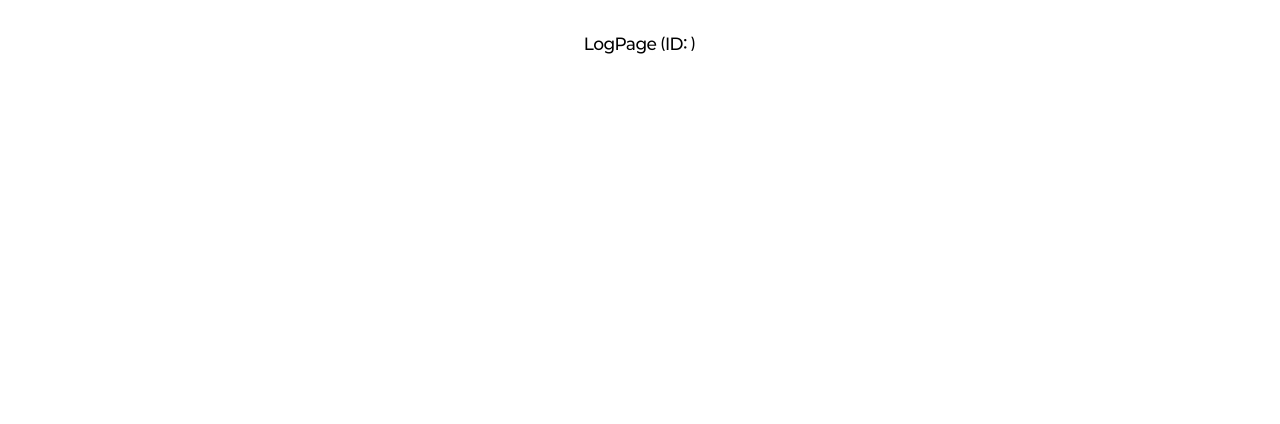
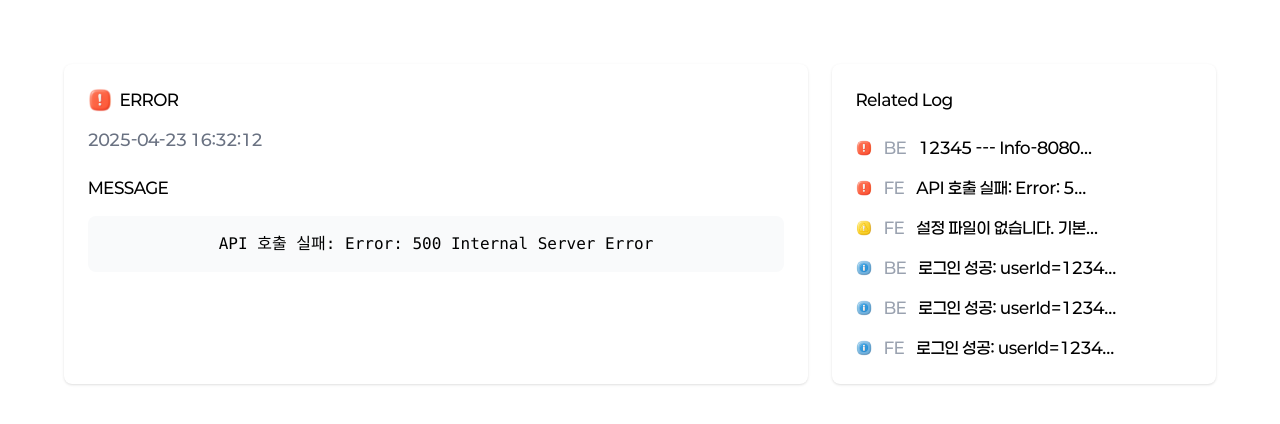
Before and after one commit to SIM-GYUBIN/CHOLOG, a React (Vite) app in the folder frontend/cholog/: page /log/1 in a window 1280 px wide. Shown: the top 424 px of the page. Built offline with nearby package versions, Linux system fonts and the light colour scheme.

Commit message:
feat : log-detail-page - 로그 디테일 페이지 화면 구성 S12P31B207-72

```diff
--- /dev/null
+++ b/frontend/cholog/src/components/projectCard.tsx
@@ -0,0 +1,42 @@
+// React import 제거
+interface ProjectCardProps {
+  name: string;
+  status: string;
+  lastLog: string;
+}
+
+const ProjectCard = ({ name, status, lastLog }: ProjectCardProps) => {
+  return (
+    <div className="p-4 border border-gray-200 rounded-lg hover:shadow-md transition-shadow">
+      <div className="flex justify-between items-center mb-4">
+        <h3 className="font-paperlogy5 text-18px">{name}</h3>
+        <svg
+          xmlns="http://www.w3.org/2000/svg"
+          className="h-4 w-4 text-gray-400"
+          viewBox="0 0 20 20"
+          fill="currentColor"
+        >
+          <path d="M8 3a1 1 0 011-1h2a1 1 0 110 2H9a1 1 0 01-1-1z" />
+          <path d="M6 3a2 2 0 00-2 2v11a2 2 0 002 2h8a2 2 0 002-2V5a2 2 0 00-2-2 3 3 0 01-3 3H9a3 3 0 01-3-3z" />
+        </svg>
+      </div>
+      <div className="space-y-2">
+        <div className="flex items-center gap-2 text-gray-600 text-14px">
+          <span>상태:</span>
+          <div className="flex items-center gap-1">
+            <span className="w-2 h-2 bg-green-500 rounded-full"></span>
+            <span>{status}</span>
+          </div>
+        </div>
+        <div className="flex items-center gap-2 text-gray-600 text-14px">
+          <span>최근로그:</span>
+          <div className="flex items-center gap-1">
+            <span>{lastLog}</span>
+          </div>
+        </div>
+      </div>
+    </div>
+  );
+};
+
+export default ProjectCard;
--- a/frontend/cholog/src/pages/LogPage.tsx
+++ b/frontend/cholog/src/pages/LogPage.tsx
@@ -1,13 +1,101 @@
-import { useParams } from 'react-router-dom'
+import { useParams } from "react-router-dom";
+
+interface RelatedLog {
+  type: "BE" | "FE";
+  message: string;
+  level: "error" | "warning" | "info" | "success";
+}
+
+import errorIcon from '@/assets/levelicon/error.png';
+import warnIcon from '@/assets/levelicon/warn.png';
+import infoIcon from '@/assets/levelicon/info.png';
+import debugIcon from '@/assets/levelicon/debug.png';
+import fatalIcon from '@/assets/levelicon/fatal.png';
+import traceIcon from '@/assets/levelicon/trace.png';
+
+const getLevelIcon = (level: string) => {
+  switch (level.toUpperCase()) {
+    case 'ERROR':
+      return errorIcon;
+    case 'WARNING':
+      return warnIcon;
+    case 'INFO':
+      return infoIcon;
+    case 'DEBUG':
+      return debugIcon;
+    case 'FATAL':
+      return fatalIcon;
+    case 'TRACE':
+      return traceIcon;
+    case 'SUCCESS':
+      return infoIcon;
+    default:
+      return infoIcon;
+  }
+};
 
 const LogPage = () => {
-  const { id } = useParams()
+  const { id } = useParams();
+
+  // 임시 데이터
+  const logData = {
+    type: "ERROR",
+    timestamp: "2025-04-23 16:32:12",
+    message: "API 호출 실패: Error: 500 Internal Server Error",
+  };
+
+  const relatedLogs: RelatedLog[] = [
+    { type: "BE", message: "12345 --- Info-8080...", level: "error" },
+    { type: "FE", message: "API 호출 실패: Error: 5...", level: "error" },
+    { type: "FE", message: "설정 파일이 없습니다. 기본...", level: "warning" },
+    { type: "BE", message: "로그인 성공: userId=1234...", level: "info" },
+    { type: "BE", message: "로그인 성공: userId=1234...", level: "success" },
+    { type: "FE", message: "로그인 성공: userId=1234...", level: "success" },
+  ];
 
   return (
-    <div>
-      LogPage (ID: {id})
+    <div className="flex gap-6 p-8 max-w-7xl mx-auto">
+      {/* 메인 로그 섹션 */}
+      <div className="flex-1 bg-white rounded-lg p-6 shadow-sm">
+        <div className="flex items-center gap-2 mb-4">
+          <img
+            src="/src/assets/levelicon/error.png"
+            alt="error icon"
+            className="w-6 h-6"
+          />
+          <h1 className="text-24px font-paperlogy7">{logData.type}</h1>
+        </div>
+        <div className="text-left text-gray-500 mb-6">{logData.timestamp}</div>
+
+        <div className="mb-8">
+          <h2 className="text-left text-18px font-paperlogy6 mb-4">MESSAGE</h2>
+          <div className="bg-gray-50 p-4 rounded-lg font-mono text-14px">
+            {logData.message}
+          </div>
+        </div>
+      </div>
+
+      {/* 관련 로그 섹션 */}
+      <div className="w-96 bg-white rounded-lg p-6 shadow-sm">
+        <h2 className="text-left text-18px font-paperlogy6 mb-6">
+          Related Log
+        </h2>
+        <div className="space-y-4">
+          {relatedLogs.map((log, index) => (
+            <div key={index} className="flex items-start gap-3">
+              <img
+                src={getLevelIcon(log.level)}
+                alt={`${log.level} icon`}
+                className="w-4 h-4 mt-1"
+              />
+              <div className="text-gray-400 text-14px">{log.type}</div>
+              <div className="text-14px">{log.message}</div>
+            </div>
+          ))}
+        </div>
+      </div>
     </div>
-  )
-}
+  );
+};
 
-export default LogPage
+export default LogPage;
```
Also changed, not shown: 1 other file (tests, documents, lock files or other folders).
